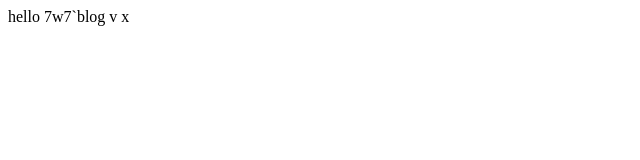
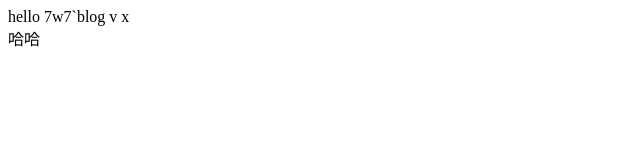
Before and after one commit to 7w7/blog, a plain HTML site: page index.html in a window 1280 px wide. Shown: the full height of the page, 0-640 px from the left. Drawn offline with Linux system fonts and the light colour scheme.

Commit message:
添加了html哈哈

```diff
--- a/index.html
+++ b/index.html
@@ -8,5 +8,6 @@
 </head>
 <body>
    hello  7w7`blog v x
+   <div class="lo">哈哈</div>
 </body>
 </html>
```
